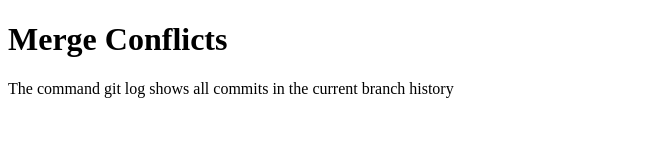
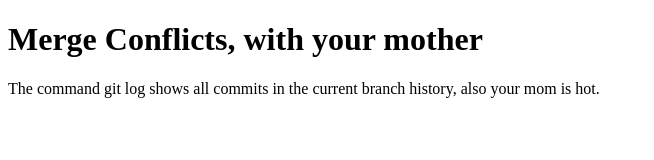
Before and after one commit to vbajwa/merge-conflicts, a plain HTML site: page index.html in a window 1280 px wide. Shown: the whole page, without its empty margins (0-654 px from the left). Drawn offline with Linux system fonts and the light colour scheme.

Commit message:
new commit

```diff
--- a/index.html
+++ b/index.html
@@ -3,7 +3,7 @@
   <head>
   </head>
   <body>
-    <h1> Merge Conflicts</h1>
-    <p>The command git log shows all commits in the current branch history</p>
+    <h1> Merge Conflicts, with your mother</h1>
+    <p>The command git log shows all commits in the current branch history, also your mom is hot.</p>
   </body>
 </html>
```
